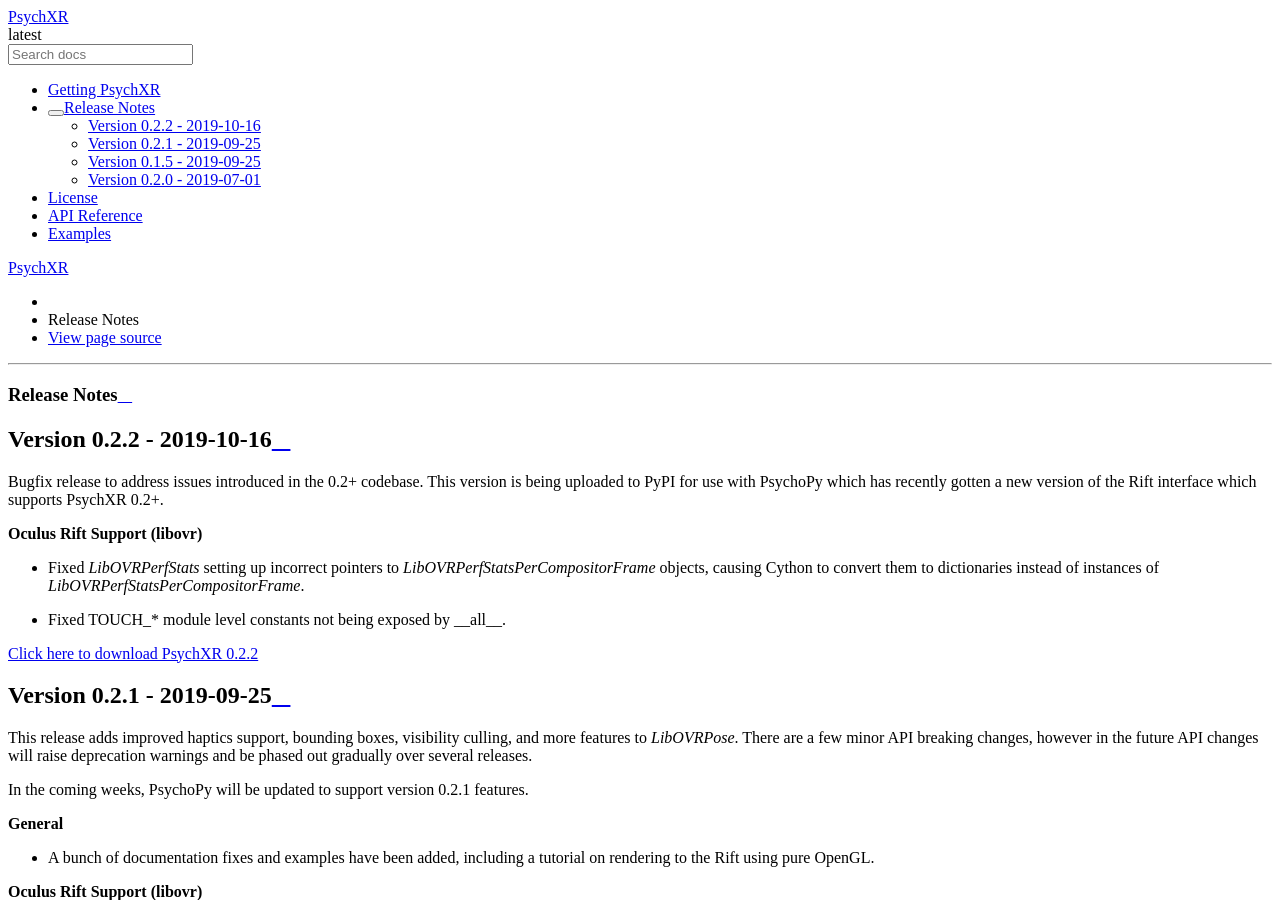
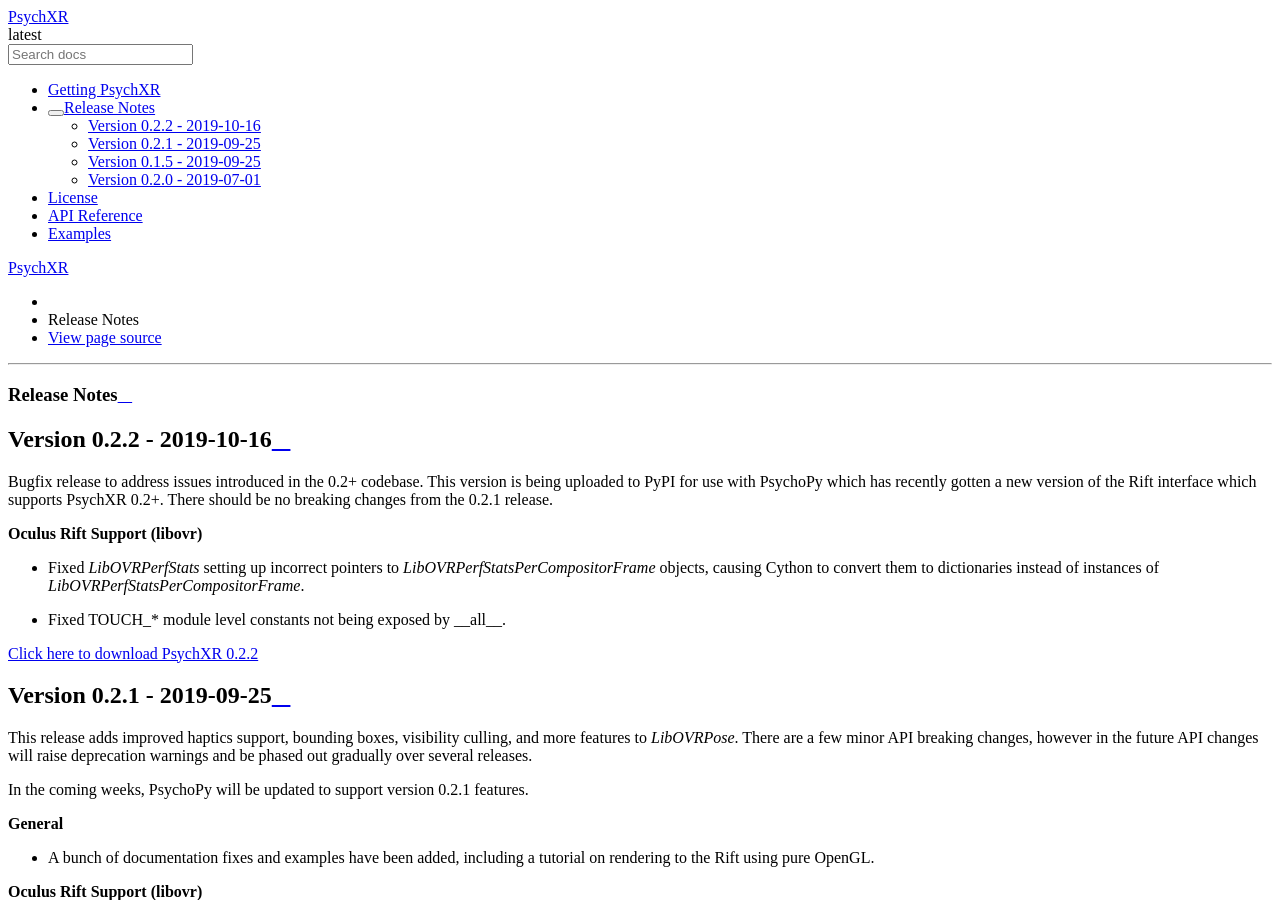
Before and after one commit to mdcutone/psychxr, a Sphinx documentation site: the page built from docs/release_notes.rst, in a window 1280 px wide and 900 px high. Built offline with Sphinx 7.4.7 and the Read the Docs theme 2.0.0, drawn with Linux system fonts in a browser that asks for light colours.

Commit message:
DOCS: Updated release notes.

```diff
--- a/docs/release_notes.rst
+++ b/docs/release_notes.rst
@@ -8,7 +8,8 @@
 
 Bugfix release to address issues introduced in the 0.2+ codebase. This version
 is being uploaded to PyPI for use with PsychoPy which has recently gotten
-a new version of the Rift interface which supports PsychXR 0.2+.
+a new version of the Rift interface which supports PsychXR 0.2+. There should be
+no breaking changes from the 0.2.1 release.
 
 **Oculus Rift Support (libovr)**
 
```
